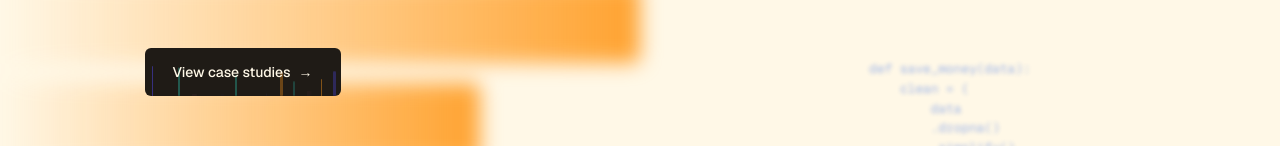
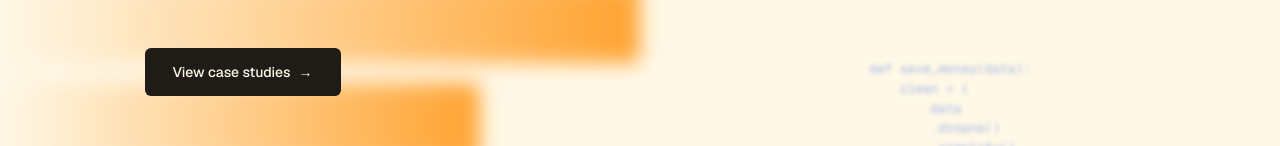
Before and after one commit to rusloc/vosk.dev, a Next.js app: page / in a window 1280 px wide. Shown: the part 377-523 px from the top of the page. Built offline with nearby package versions, Linux system fonts and the light colour scheme; no server answers.

Commit message:
revert(home): restore static hero CTA, keep HeroCta available

```diff
--- a/src/app/page.tsx
+++ b/src/app/page.tsx
@@ -1,6 +1,6 @@
 import type { Metadata } from "next";
+import Link from "next/link";
 import { Container } from "@/components/container";
-import { HeroCta } from "@/components/hero-cta";
 import { HomeBackdrop } from "@/components/home-backdrop";
 import { CodeTyper } from "@/components/code-typer";
 import { JsonLd } from "@/components/json-ld";
@@ -27,8 +27,15 @@ export default function Home() {
             <span className="text-primary italic">data</span>.
           </h1>
 
+          {/* Animated variant available: swap in <HeroCta /> from
+              @/components/hero-cta (drops the Link below). */}
           <div className="mt-10 flex flex-wrap items-center gap-4">
-            <HeroCta />
+            <Link
+              href="/work"
+              className="bg-foreground text-background inline-flex h-12 items-center justify-center gap-2 rounded-md px-7 text-sm font-medium transition-opacity hover:opacity-90"
+            >
+              View case studies <span aria-hidden="true">→</span>
+            </Link>
           </div>
         </div>
       </Container>
--- a/src/components/hero-cta.tsx
+++ b/src/components/hero-cta.tsx
@@ -1,6 +1,9 @@
 import type { CSSProperties } from "react";
 import Link from "next/link";
 import styles from "./hero-cta.module.css";
+
+// Animated variant of the hero CTA. Not currently mounted — the home page
+// renders the plain Link. Reapply by importing this and replacing that Link.
 
 // Fixed table rather than Math.random(): the page is statically rendered, so
 // runtime randomness would bake into the build. Irregular positions, sizes and
```
